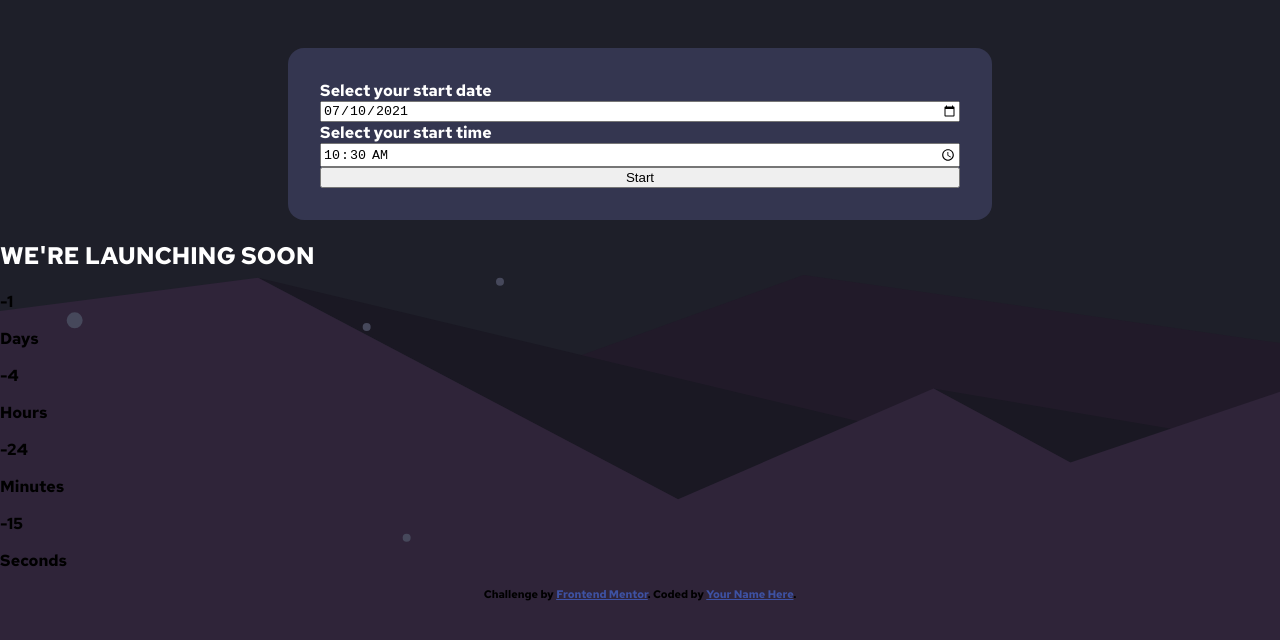
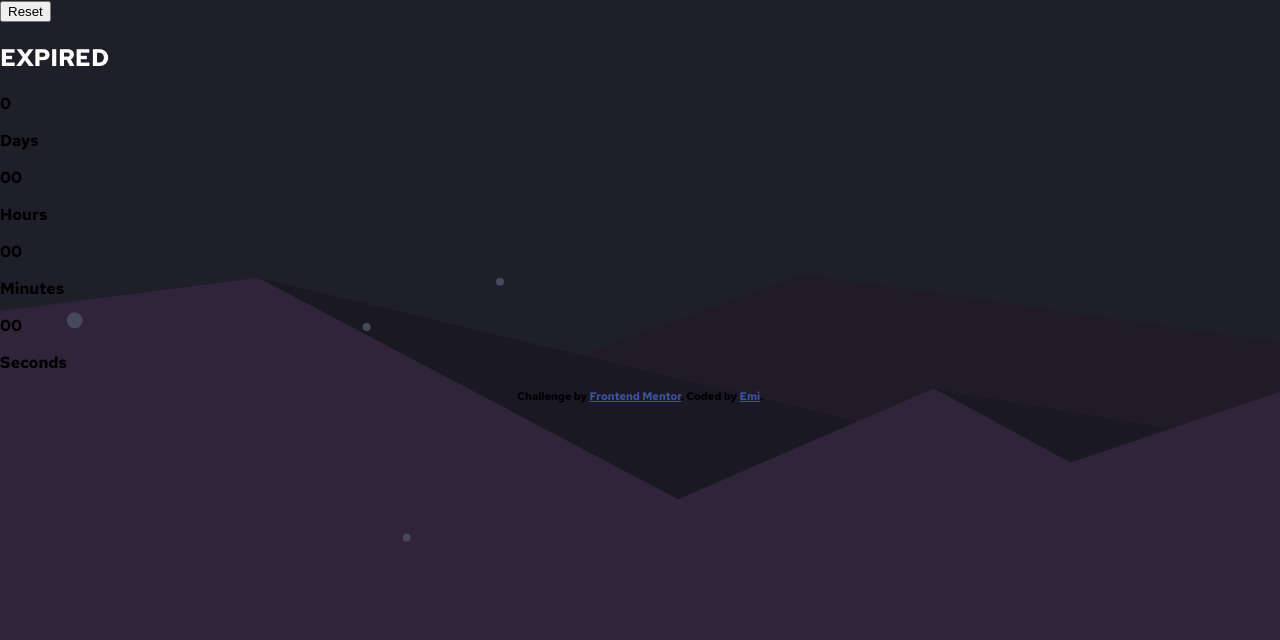
Before and after one commit to emquiroga/launch-countdown-timer-main, a plain HTML site: page index.html in a window 1280 px wide. Both pictures are taken after typing "10:30" into the empty fields and a click on the button "Start". Drawn offline with Linux system fonts and the light colour scheme.

Commit message:
Update
App working, ready for first styles approach, than came back for animations JS

```diff
--- a/index.html
+++ b/index.html
@@ -27,8 +27,8 @@
   </form>
 </section>
 <section class="countdown" id="countdown-section">
-  <h1>WE'RE LAUNCHING SOON</h1>
-
+  <button type="button" class="__reset" id="reset-button">Reset</button>
+    <h1 class="__title" id="title"></h1>
     <div class="counter__container">
       <div class="counter__card">
         <p class="__time" id="days">
@@ -64,16 +64,13 @@
         <p class="__text">Seconds</p>
       </div>
     </div>
-
-
-
-
-
 </section>
+<footer>
   <div class="attribution">
     Challenge by <a href="https://www.frontendmentor.io?ref=challenge" target="_blank">Frontend Mentor</a>.
-    Coded by <a href="#">Your Name Here</a>.
+    Coded by <a href="https://github.com/emquiroga" target="_blank">Emi</a>.
   </div>
-  <script src="main.js"></script>
+</footer>
+<script src="main.js"></script>
 </body>
 </html>
--- a/main.js
+++ b/main.js
@@ -12,9 +12,11 @@ countdownDate.min = todayDate;
 countdownDate.value = todayDate;
 //Buttons
 let countdownBtn = document.getElementById("submit-button");
+let resetBtn = document.getElementById("reset-button");
 //Sections & display
 let formSection = document.getElementById("form-section");
 let countdownSection = document.getElementById("countdown-section");
+let mainTitle = document.getElementById("title");
 //Date array
 let countdownElements = ["days", "hours", "minutes", "seconds"];
 //Reset
@@ -24,16 +26,20 @@ console.log(resetDate);
 //Displaying sections and starting app
 countdownBtn.addEventListener('click', (e) => {
     e.preventDefault();//Prevent default reload page behavior
-    if (countdownDate.value && countdownTime.value) {
-        let selectedTime = new Date(`${countdownDate.value}T${countdownTime.value}:00`).getTime();
-        startCountdown (selectedTime);
-    }
+        if (countdownDate.value && countdownTime.value) {
+            formSection.style.display = 'none';//Hides the form section until reset
+            countdownSection.style.display = 'inherit';//Shows the countdown section after setting the date
+            resetBtn.style.display = 'visible';
+            let selectedTime = new Date(`${countdownDate.value}T${countdownTime.value}:00`).getTime();
+            mainTitle.textContent = `WE ARE LAUNCHING SOON!`;
+            startCountdown (selectedTime);
+        }
 })
 //Countdown function
 function startCountdown (date) {
     let x = setInterval(() => {countDown(date)}, 1000);
     let w = setInterval(() => {
-        //expired (x)
+        expired (x)
         if (resetDate) {
             clearInterval(x);
             resetDate = false;
@@ -65,7 +71,29 @@ function fillCard() {
     //Adding a "0" before seconds, minutes and hours if they're < 10
     for (let j = 1; j < countdownElements.length; j++) {
         if (time [j] < 10) {
-            document.getElementById (countdownElement.length[j]).innerHTML="0"+time[j];
+            document.getElementById (countdownElements[j]).innerHTML="0"+time[j];
         };
     };
 }
+//Reset app
+resetBtn.addEventListener('click', () => {
+    resetDate = true;
+    console.log(resetDate);
+    formSection.style.display = 'inherit';//Show again the form section
+    countdownSection.style.display = 'none';//Hide the countdown
+    return resetDate;
+})
+//Time expired
+function expired(x){
+    if (distance <= 0) {
+        clearInterval(x);//Finish countdown
+
+        //Fill cards with 00s
+        document.getElementById(countdownElements[0]).innerHTML = '0'; //Days
+        for (let i = 1; i < countdownElements.length; i++){
+            document.getElementById(countdownElements[i]).innerHTML = '00'; //Hours, minutes, seconds
+        }
+        //Change title content
+        mainTitle.textContent = `EXPIRED`;
+    }
+};
--- /dev/null
+++ b/sass/_countdown-section.scss
@@ -0,0 +1,3 @@
+.countdown {
+  display: none;
+}
--- a/sass/style.scss
+++ b/sass/style.scss
@@ -2,3 +2,5 @@
 @import "mixins";
 @import "globals";
 @import "date-form";
+@import "countdown-section";
+@import "header";
```
Also changed, not shown: css/style.css, 1 other file.
